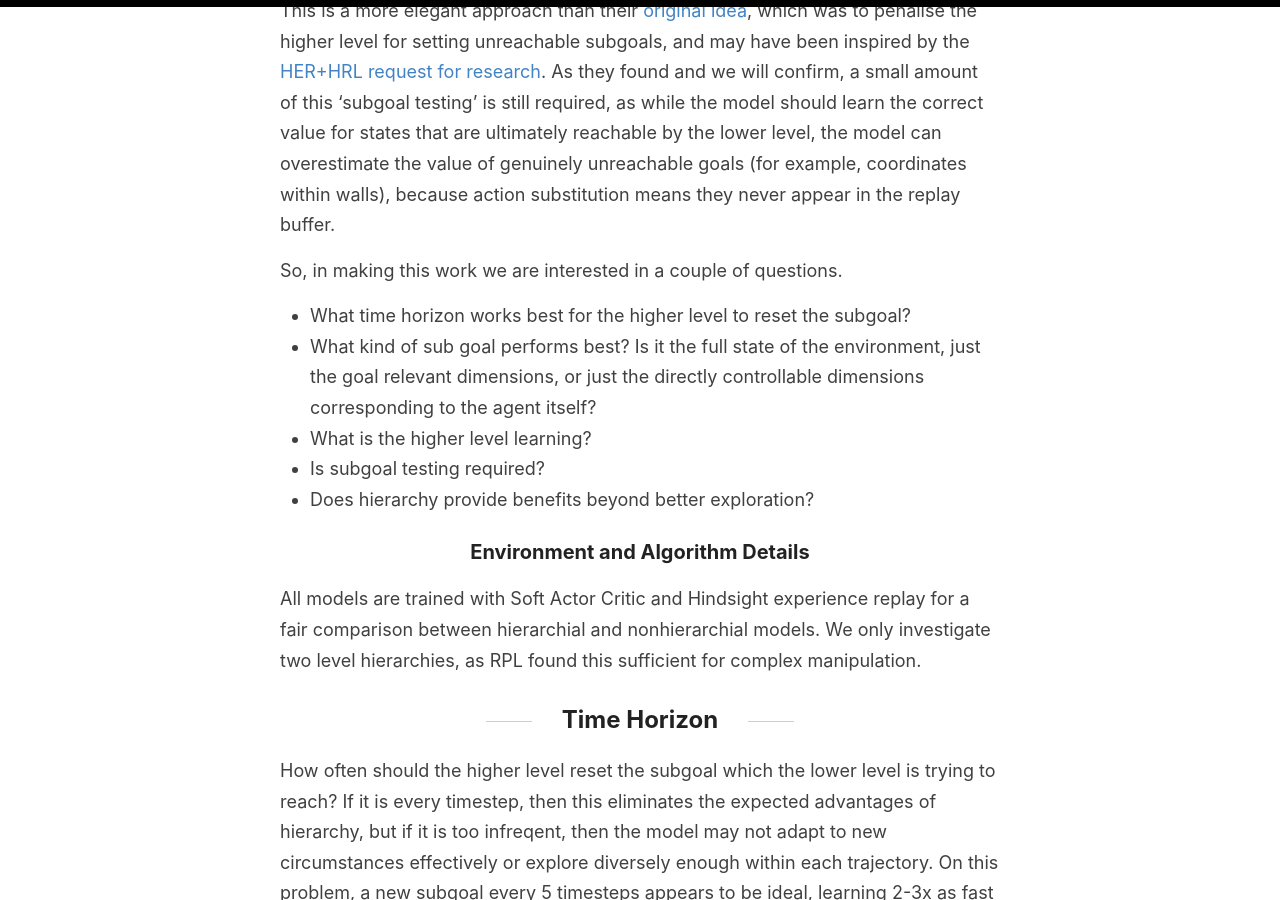
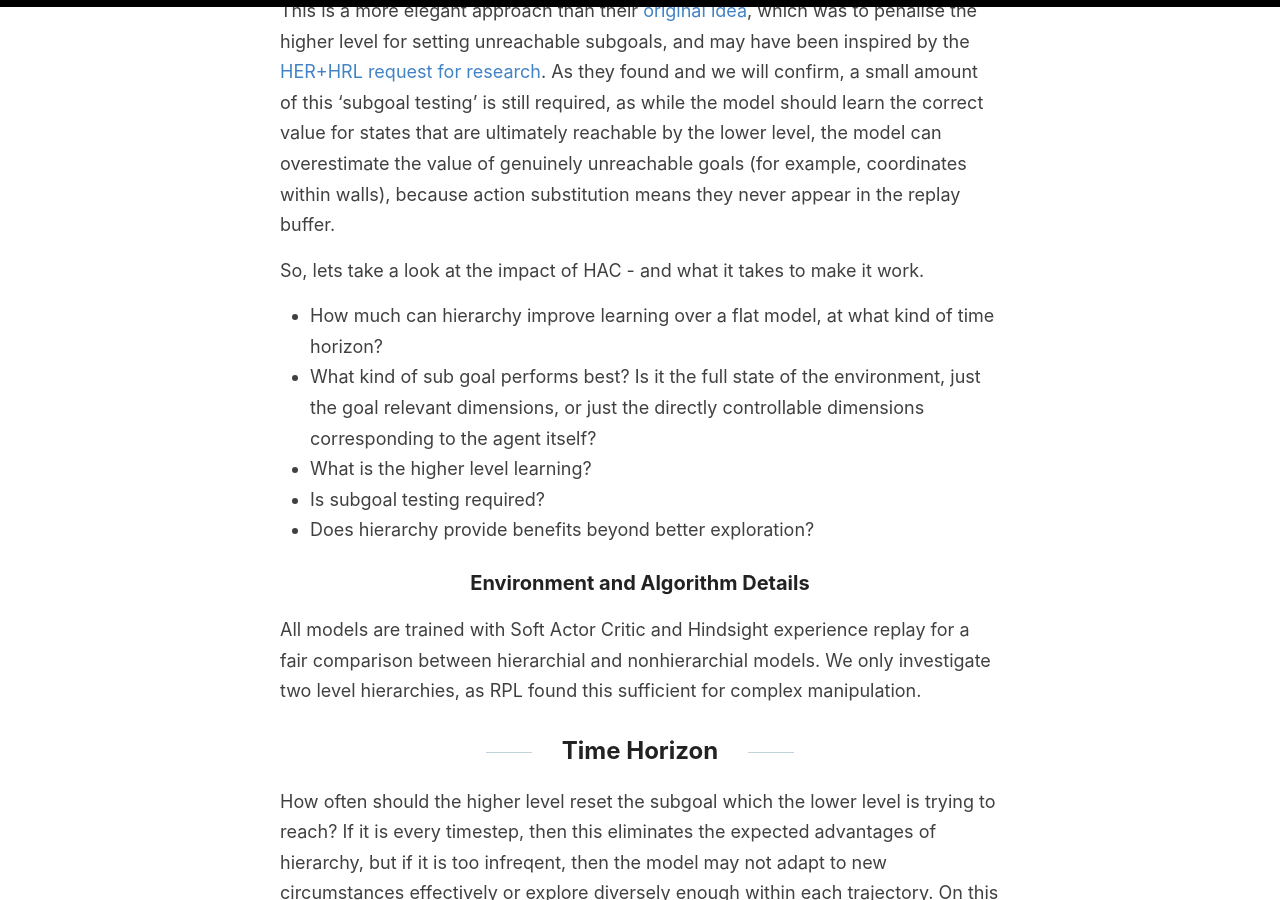
Before and after one commit to sholtodouglas/sholtodouglas.github.io, a Jekyll site: the page built from _posts/2020-06-03-DoesHierarchialRLWorkYet.md, in a window 1280 px wide and 900 px high, scrolled down 4776 px. Built offline with Jekyll 4.4.1, drawn with Linux system fonts in a browser that asks for light colours; formulas are drawn with MathJax 3.

Commit message:
Update 2020-06-03-DoesHierarchialRLWorkYet.md

```diff
--- a/_posts/2020-06-03-DoesHierarchialRLWorkYet.md
+++ b/_posts/2020-06-03-DoesHierarchialRLWorkYet.md
@@ -65,9 +65,9 @@ To solve this, in the $(s, a, s', r, s_g)$ tuple recorded by the replay buffer o
 
 This is a more elegant approach than their [original idea](https://arxiv.org/pdf/1712.00948.pdf), which was to penalise the higher level for setting unreachable subgoals, and may have been inspired by the [HER+HRL request for research](https://openai.com/blog/ingredients-for-robotics-research/). As they found and we will confirm, a small amount of this 'subgoal testing' is still required, as while the model should learn the correct value for states that are ultimately reachable by the lower level, the model can overestimate the value of genuinely unreachable goals (for example, coordinates within walls), because action substitution means they never appear in the replay buffer.
 
-So, in making this work we are interested in a couple of questions.
+So, lets take a look at the impact of HAC - and what it takes to make it work.
 
-- What time horizon works best for the higher level to reset the subgoal?
+- How much can hierarchy improve learning over a flat model, at what kind of time horizon?
 - What kind of sub goal performs best? Is it the full state of the environment, just the goal relevant dimensions, or just the directly controllable dimensions corresponding to the agent itself?
 - What is the higher level learning?
 - Is subgoal testing required?
```
